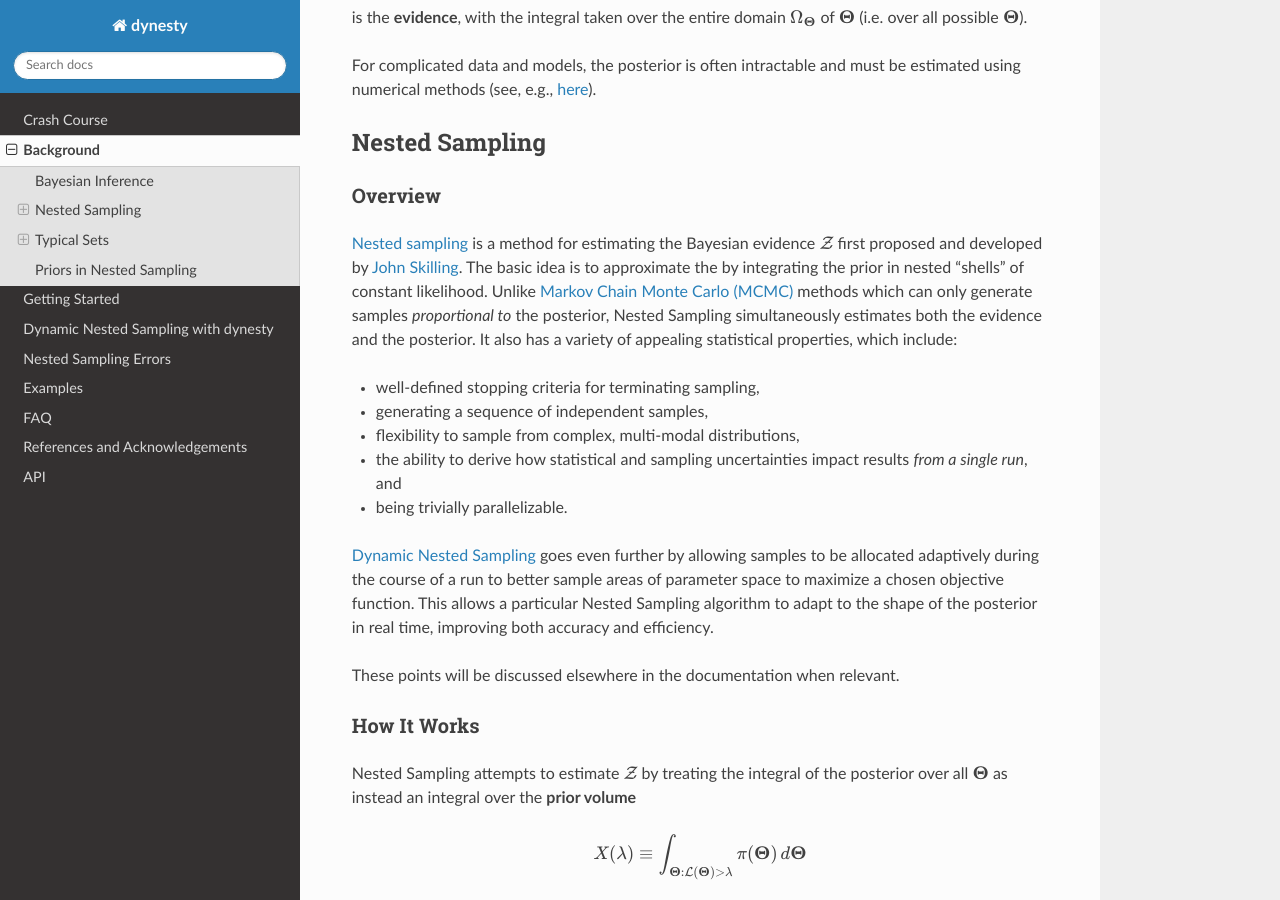
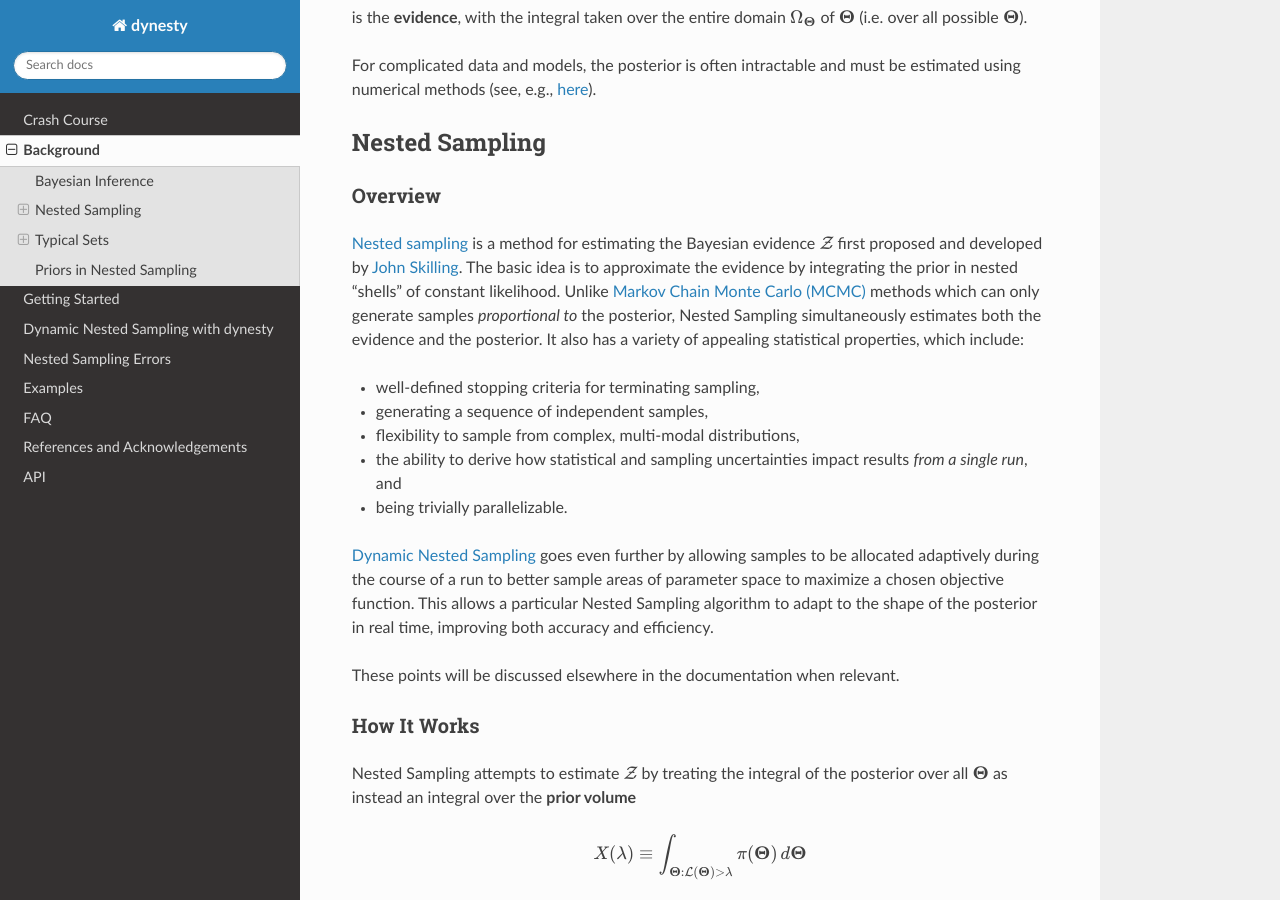
Before and after one commit to joshspeagle/dynesty, a Sphinx documentation site: the page built from docs/source/overview.rst, in a window 1280 px wide and 900 px high, scrolled down 647 px. Built offline with Sphinx 7.4.7 and the Read the Docs theme 2.0.0, drawn with Linux system fonts in a browser that asks for light colours; the version number could not be read and is left out; some of the changed text lies outside the part shown.

Commit message:
Fixed typos in overview documentation.

```diff
--- a/docs/source/overview.rst
+++ b/docs/source/overview.rst
@@ -59,7 +59,7 @@ Overview
 is a method for estimating the Bayesian evidence :math:`\mathcal{Z}` first
 proposed and developed by `John Skilling
 <https://dx.doi.org/10.1063%2F1.1835238>`_. The basic idea
-is to approximate the by integrating
+is to approximate the evidence by integrating
 the prior in nested "shells" of constant likelihood.
 Unlike `Markov Chain Monte Carlo (MCMC)
 <https://en.wikipedia.org/wiki/Markov_chain_Monte_Carlo>`_ methods
```
Also changed, not shown: other parts of docs/source/overview.rst (+1 -1 lines).
